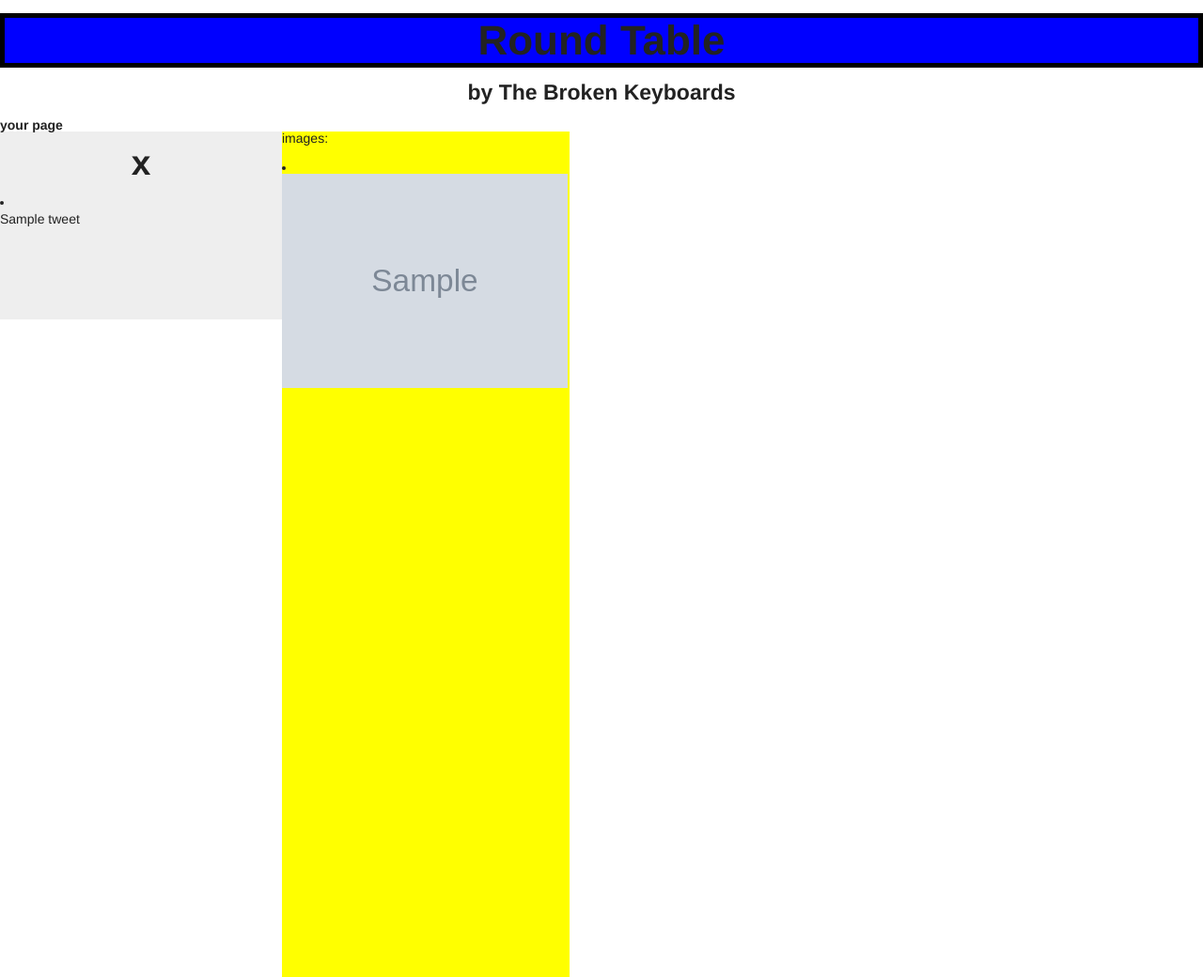
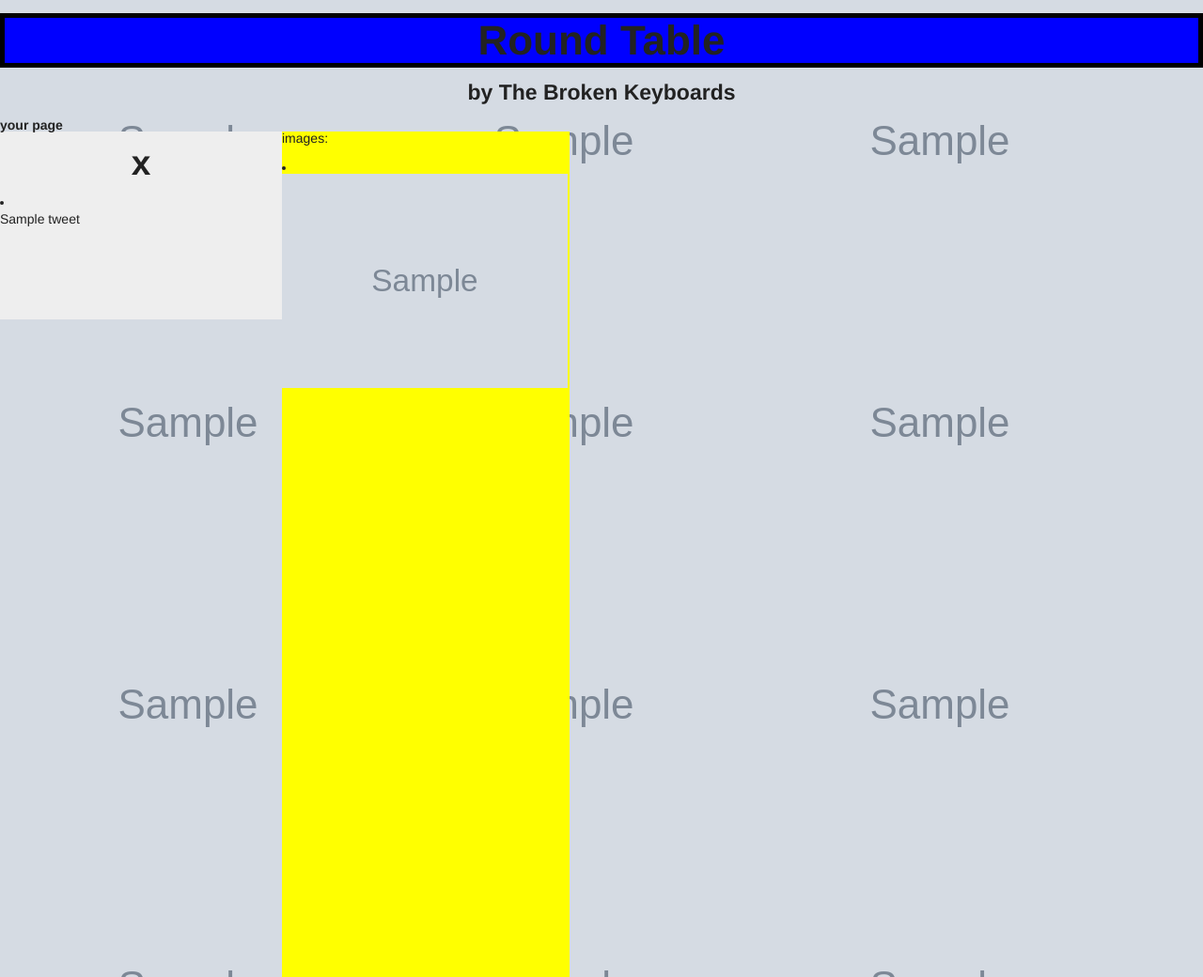
Before and after one commit to dfischman1/instatweet-hub, a Flask app: template templates/instagram.html in a window 1280 px wide. Shown: the top 1040 px of the page at 94% size. Run offline with Flask 2, Linux system fonts and the light colour scheme; the template is opened without the code that fills it: most values are stand-ins (such as "Sample title", 1, 10 or a date in 2020); grey boxes marked "Sample" are stand-in pictures; parts of the project's set-up code (start-up, migrations or seed data) failed here and were passed over.

Commit message:
Update instagram.html

```diff
--- a/templates/instagram.html
+++ b/templates/instagram.html
@@ -10,7 +10,7 @@ by The Broken Keyboards
 <b>
 your page</b>
 <br>
-<div id = 'main' style='background-image:url('{{ photo }}')>
+<body>
 <div id="tweets" style="background-color:#EEEEEE;height:200px;width:300px;float:left;">
 <h2> {{ user_hashtag }} </h2>
 {% for tweet in tweets %}
@@ -24,5 +24,10 @@ your page</b>
 {% endfor %}
 </select>
 </div>
-</div>
+</body>
 </html>
+<style>
+body{
+background-image:url('{{ photo }}')
+}
+</style>
```
